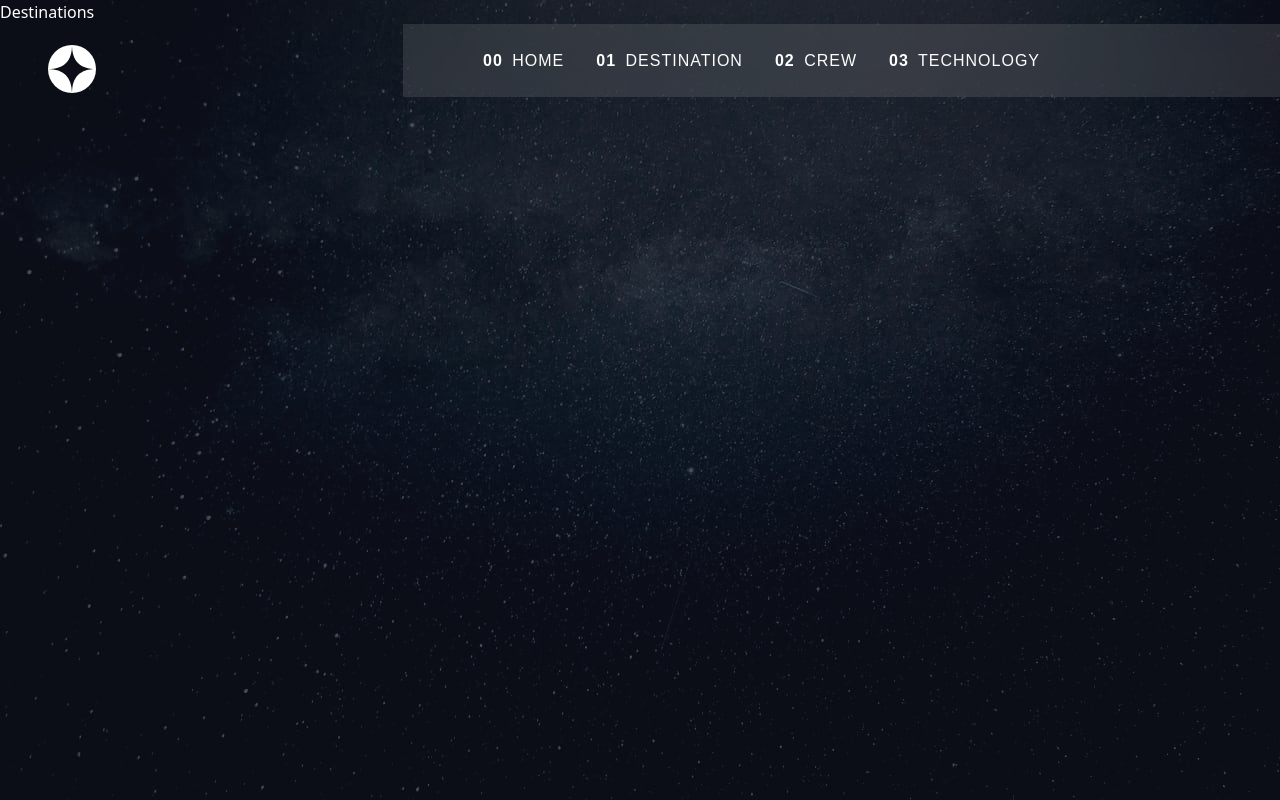
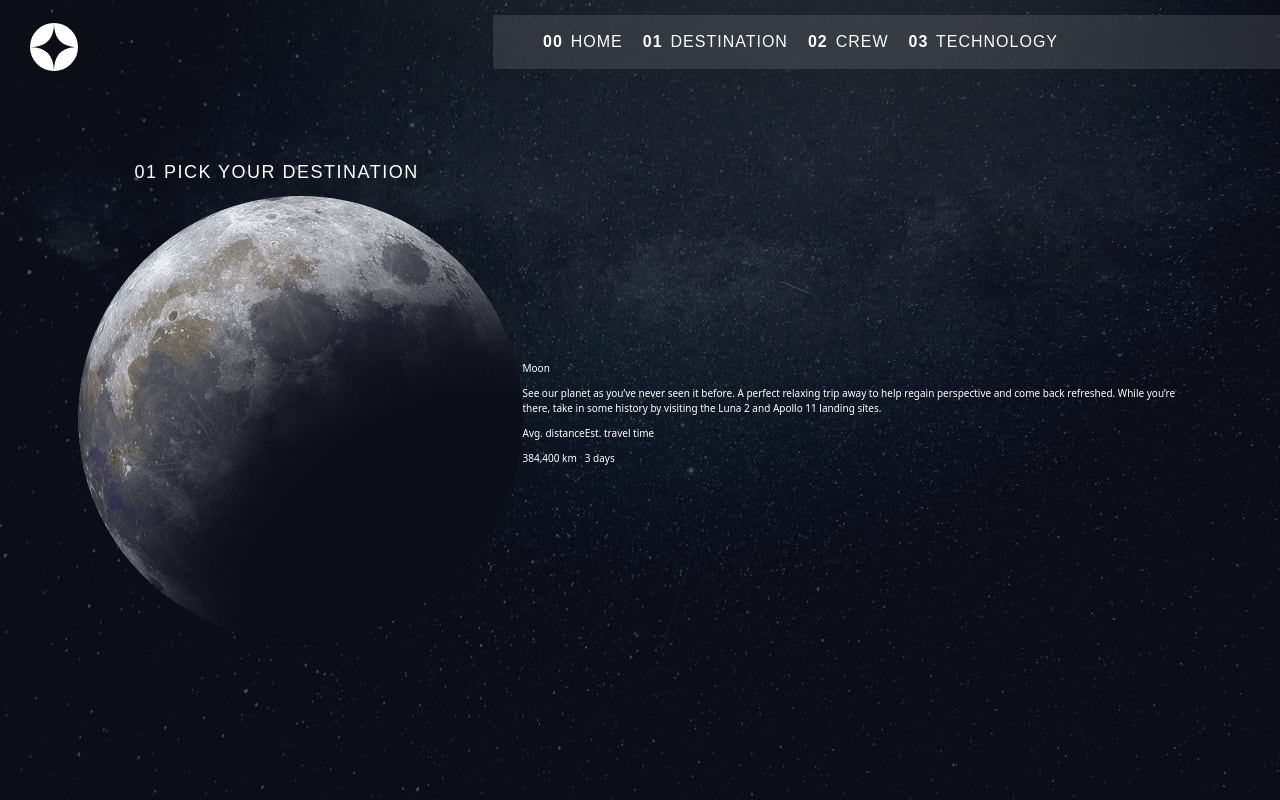
Before and after one commit to heiderick13/space-project, a React (Vite) app: page /destinations in a window 1280 px wide. Built offline with nearby package versions, Linux system fonts and the light colour scheme.

Commit message:
moon destination contaier

```diff
--- a/src/index.css
+++ b/src/index.css
@@ -2,6 +2,7 @@
   font-family: Inter, system-ui, Avenir, Helvetica, Arial, sans-serif;
   line-height: 1.5;
   font-weight: 400;
+  font-size: 62.5%;
 
   --white: hsl(0, 0%, 100%);
 }
@@ -30,8 +31,14 @@ header {
 }
 
 .page-title {
+  /* position: absolute;
+  left: 10%;
+  top: 12%; */
+
+  align-self: flex-start;
+
   font-family: "Barlow Condensed", sans-serif;
-  font-size: 28px;
+  font-size: 1.8rem;
   text-transform: uppercase;
   letter-spacing: 1.5px;
   margin-left: 10.5%;
--- a/src/main.jsx
+++ b/src/main.jsx
@@ -6,7 +6,7 @@ import { createBrowserRouter, RouterProvider } from "react-router-dom";
 
 import Home from "./pages/Home/Home";
 import Crew from "./pages/Crew";
-import Destinations from "./pages/Destinations";
+import Destinations from "./pages/Destinations/Destinations";
 import Technologies from "./pages/Technologies";
 
 const router = createBrowserRouter([
--- a/src/pages/Destinations.jsx
+++ /dev/null
@@ -1,11 +0,0 @@
-import background from "../assets/img/background-destination-desktop.jpg";
-
-function Destinations() {
-  return (
-    <div style={{ backgroundImage: `url(${background})`, minHeight: "100vh" }}>
-      Destinations
-    </div>
-  );
-}
-
-export default Destinations;
--- /dev/null
+++ b/src/pages/Destinations/Destinations.jsx
@@ -0,0 +1,55 @@
+import background from "../../assets/img/background-destination-desktop.jpg";
+
+import Container from "../../components/Container/Container";
+
+import moon from "../../assets/img/image-moon.png";
+
+function Destinations() {
+  return (
+    <>
+      <div
+        className="center"
+        style={{
+          backgroundImage: `url(${background})`,
+          minHeight: "100vh",
+          flexDirection: "column",
+        }}
+      >
+        <p className="page-title">01 Pick your destination</p>
+        <Container
+          leftContent={
+            <div className="destination-img">
+              <img src={moon} alt="" />
+            </div>
+          }
+          rightContent={
+            <div className="destination-text">
+              <p className="destinations-title">Moon</p>
+
+              <p className="destination-description">
+                See our planet as you’ve never seen it before. A perfect
+                relaxing trip away to help regain perspective and come back
+                refreshed. While you’re there, take in some history by visiting
+                the Luna 2 and Apollo 11 landing sites.
+              </p>
+
+              <div className="distance-info d-flex">
+                <div className="avg">
+                  <p className="avg-dist">Avg. distance</p>
+                  <p className="avg-dist-value">384,400 km</p>
+                </div>
+
+                <div className="time">
+                  <p className="est-time">Est. travel time</p>
+                  <p className="time-est">3 days</p>
+                </div>
+              </div>
+            </div>
+          }
+        />
+      </div>
+    </>
+  );
+}
+
+export default Destinations;
```
Also changed, not shown: src/assets/img/image-moon.png (added), src/pages/Destinations/Destinations.css (added).
